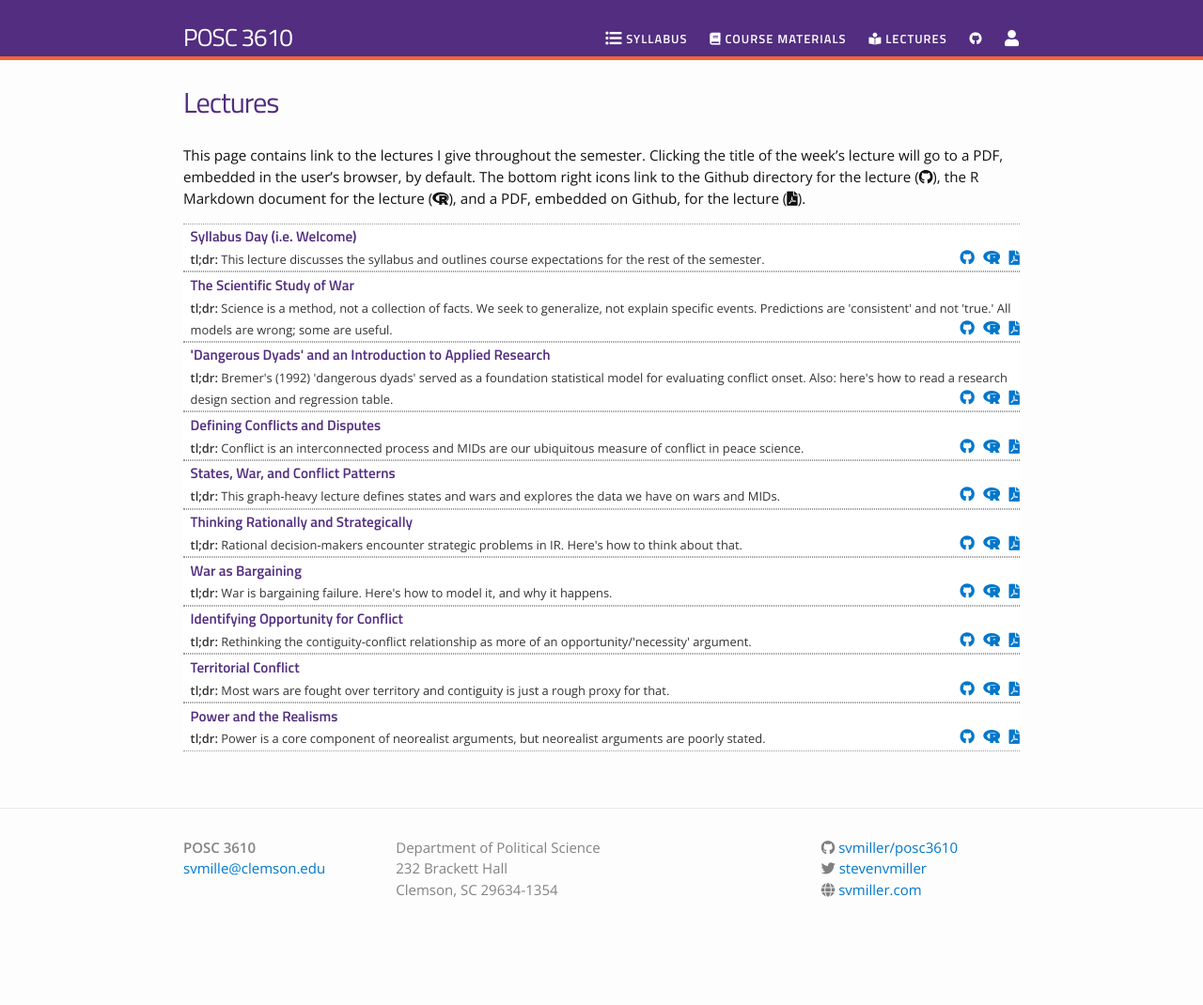
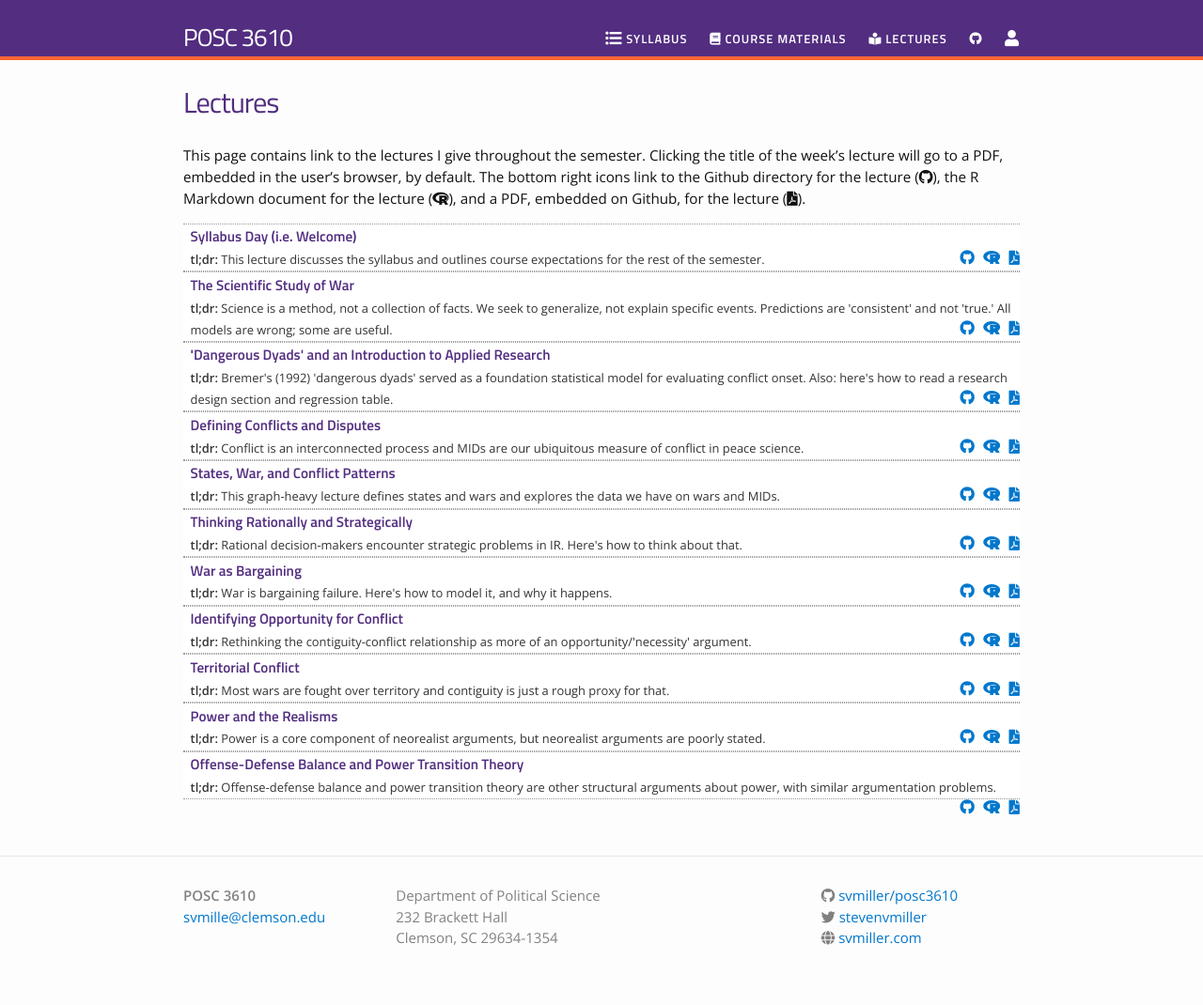
Before and after one commit to svmiller/posc3610, a Jekyll site: the page built from lectures.md, in a window 1280 px wide. Shown: the whole page at 94% size. Built offline with Jekyll 4.4.1, drawn with Linux system fonts in a browser that asks for light colours; nearby versions of some CDN libraries; before the commit the page ends 1018 px from its top, so only the background shows below that.

Commit message:
add od/ptt lecture links

```diff
--- a/_data/lectures.yml
+++ b/_data/lectures.yml
@@ -47,3 +47,8 @@
   filename: power-1
   dirname: power-1
   tldr: "Power is a core component of neorealist arguments, but neorealist arguments are poorly stated."
+
+- title: "Offense-Defense Balance and Power Transition Theory"
+  filename: od-balance-ptt
+  dirname: od-balance-ptt
+  tldr: "Offense-defense balance and power transition theory are other structural arguments about power, with similar argumentation problems."
```
